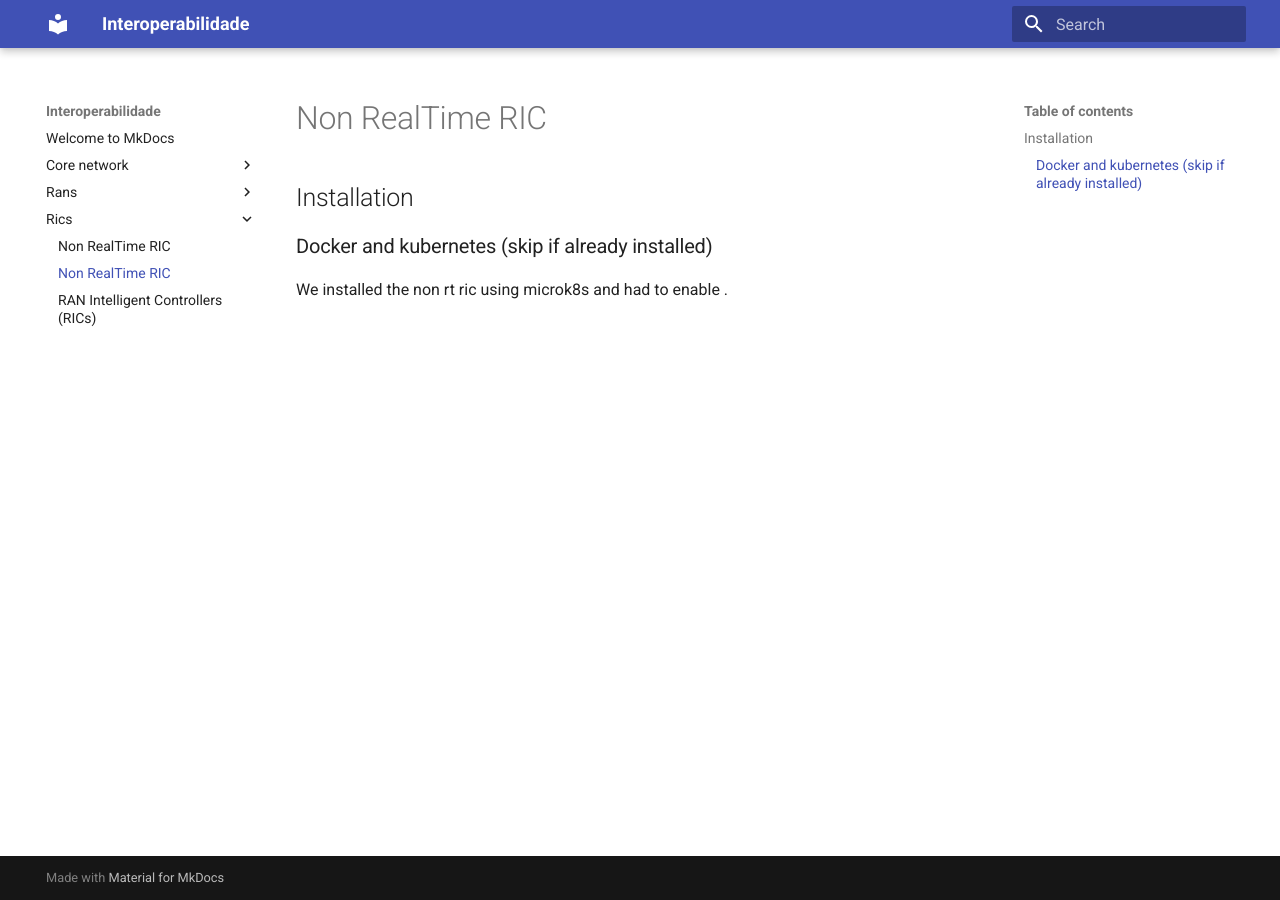
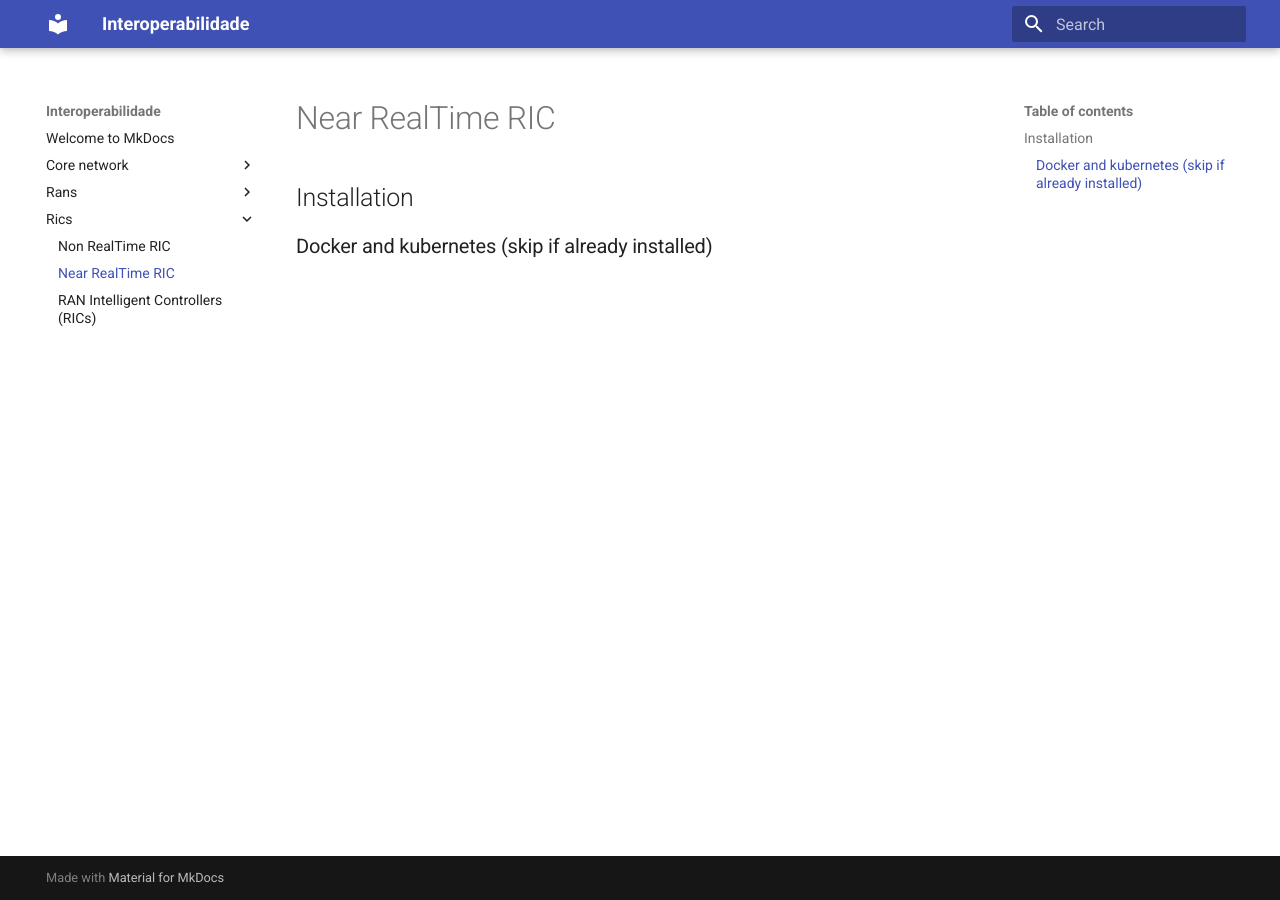
Before and after one commit to eduardoschulz/Interoperability, an MkDocs documentation site: the page built from docs/rics/oran-sc.md, in a window 1280 px wide. Built offline with MkDocs 1.6.1 and Material for MkDocs 9.7.7, drawn with Linux system fonts in a browser that asks for light colours.

```diff
--- a/docs/rics/oran-sc.md
+++ b/docs/rics/oran-sc.md
@@ -1,7 +1,5 @@
-# Non RealTime RIC
+# Near RealTime RIC
 
 ## Installation
 
 ### Docker and kubernetes (skip if already installed)
-
-We installed the non rt ric using microk8s and had to enable .
```
Also changed, not shown: 1 other file.
